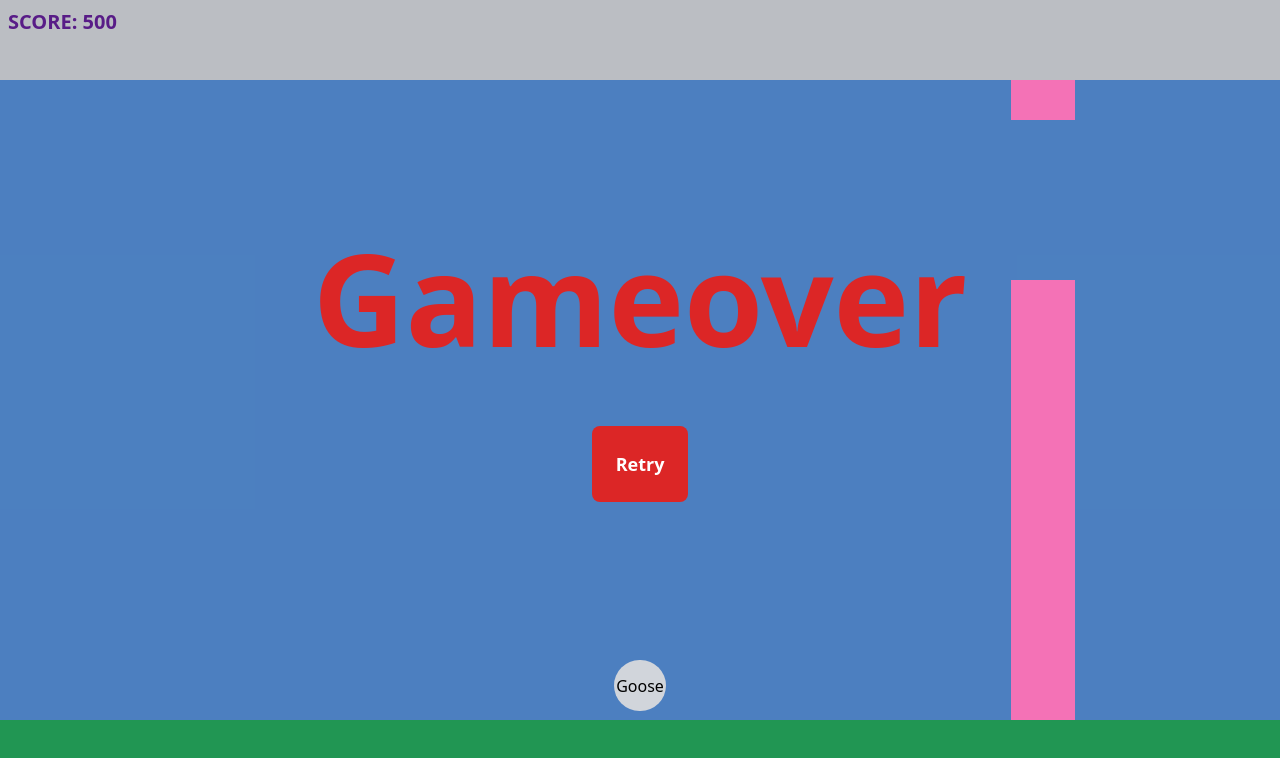
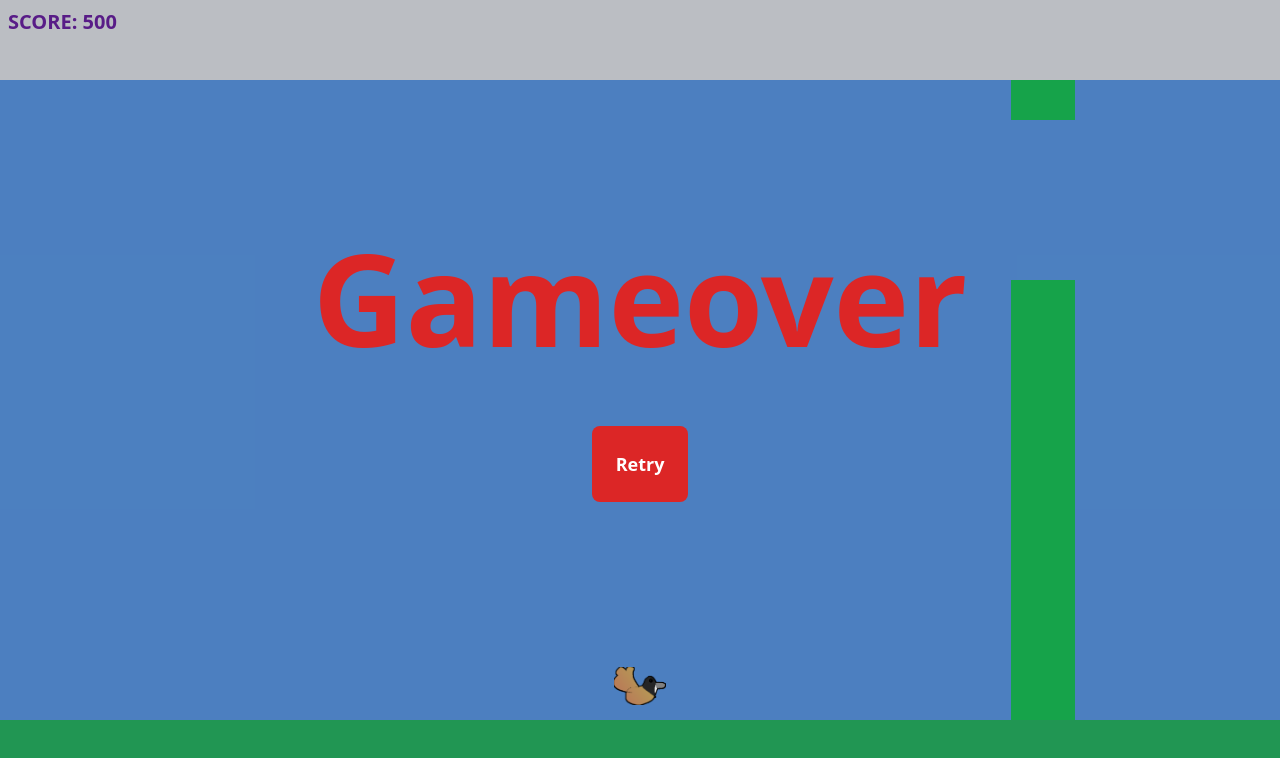
Before and after one commit to rgsanf/not-flappy-bird, a Next.js app: page / in a window 1280 px wide. Shown: the top 758 px of the page. Built offline with nearby package versions, Linux system fonts and the light colour scheme.

Commit message:
added new pipe colour + goose sprite

```diff
--- a/components/Goose.js
+++ b/components/Goose.js
@@ -94,12 +94,16 @@ export default function Goose() {
   const defaultStyles = "w-[4vw] h-[4vw] inset-[48%]";
   return (
     <div
-      className={`w-[${gooseSize}vw] h-[${gooseSize}vw] bg-gray-300 fixed inset-[${
+      className={`w-[${gooseSize}vw] h-[${gooseSize}vw] fixed inset-[${
         (100 - gooseSize) / 2
-      }%] rounded-full flex justify-center items-center transition-all duration-100 z-50 `}
+      }%] flex justify-center items-center transition-all duration-100 z-50 select-none `}
       style={{ top: y + "%" }}
     >
-      Goose
+      <img
+        src="/image/best-goose-drawing-ever.com-i-like-pinaple-on-pizza.png"
+        alt="best goose"
+        className="select-none "
+      />
     </div>
   );
 }
--- a/components/Pipes.js
+++ b/components/Pipes.js
@@ -36,8 +36,7 @@ export default function Pipes({ children }) {
       const botPipe = 10 + pipe.height;
       const topPipe = botPipe + pipeGap / 2;
       if (
-        (topPipe < 100 - gooseIndex - gooseSize / 2 ||
-          botPipe > 100 - gooseIndex - gooseSize / 2) &&
+        (topPipe < 100 - gooseIndex - gooseSize / 2 || botPipe > 100 - gooseIndex - gooseSize / 2) &&
         pipe.x > 50 - gooseSize / 2 &&
         pipe.x < 50 + gooseSize / 2
       ) {
@@ -54,14 +53,14 @@ export default function Pipes({ children }) {
           return (
             <React.Fragment key={i}>
               <div
-                className="w-[5%] bg-pink-400 fixed top-[10%] z-50 "
+                className="w-[5%] bg-dark bg-green-600 fixed top-[10%] z-50 "
                 style={{
                   height: 100 - pipe.height - pipeGap + "%",
                   left: pipe.x + "%",
                 }}
               ></div>
               <div
-                className="w-[5%] bg-pink-400 fixed bottom-[10%] z-50"
+                className="w-[5%] bg-green-600 fixed bottom-[10%] z-50"
                 style={{ height: pipe.height + "%", left: pipe.x + "%" }}
               ></div>
             </React.Fragment>
```
Also changed, not shown: public/image/best-goose-drawing-ever.com-i-like-pinaple-on-pizza.png (added).
